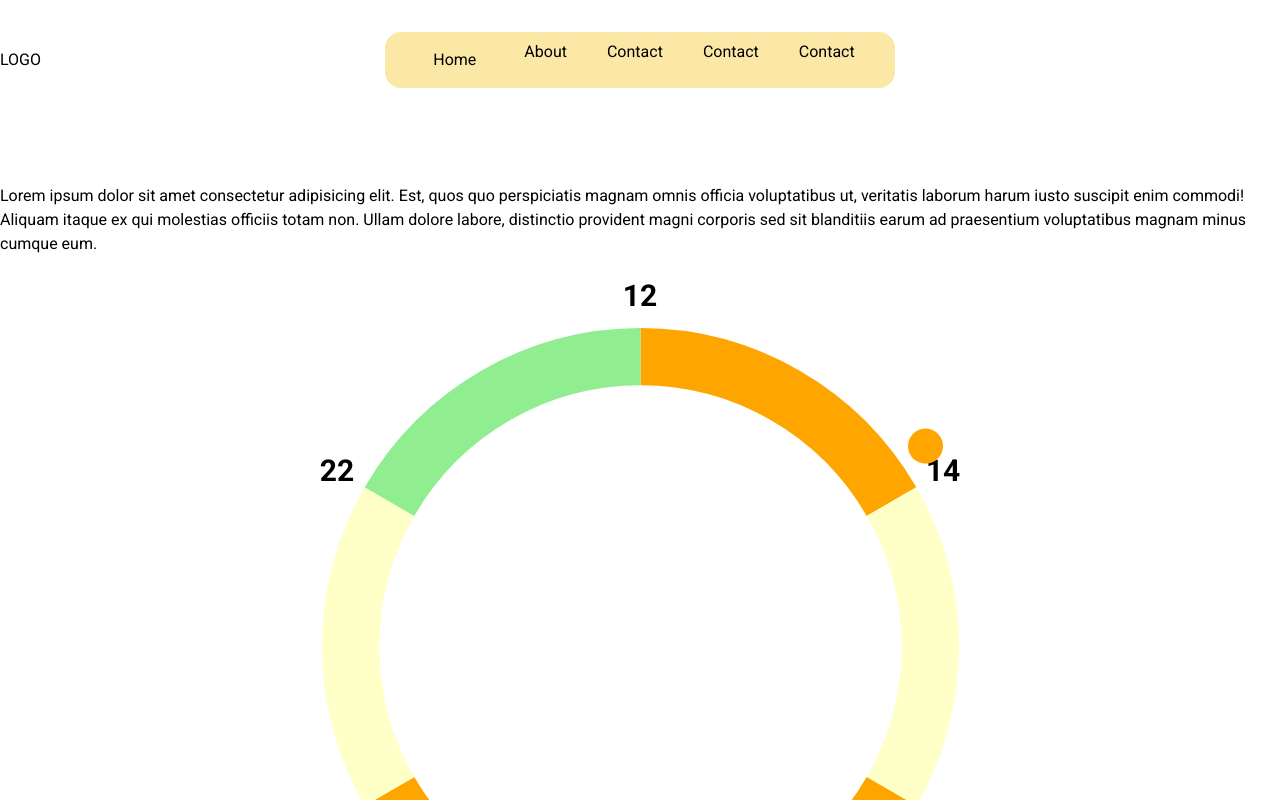
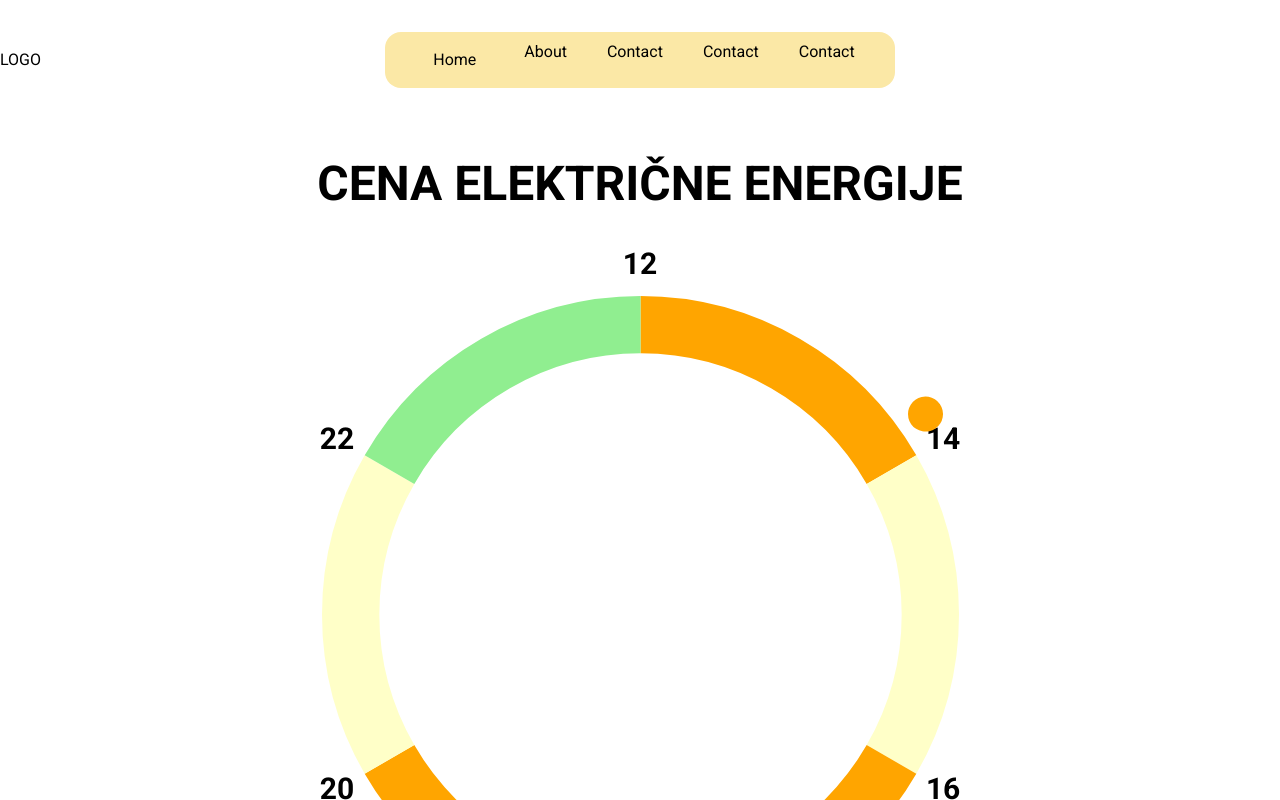
Before and after one commit to rubuz/cenergija-react, a React (Vite) app: page / in a window 1280 px wide. Shown: the top 800 px of the page. Built offline with nearby package versions, Linux system fonts and the light colour scheme.

Commit message:
center info working

```diff
--- a/src/App.tsx
+++ b/src/App.tsx
@@ -8,13 +8,8 @@ function App() {
       <div className="h-[100dvh] bg-white font-roboto ">
         <Header />
         <Section>
-          <h1 className="mt-20">
-            Lorem ipsum dolor sit amet consectetur adipisicing elit. Est, quos
-            quo perspiciatis magnam omnis officia voluptatibus ut, veritatis
-            laborum harum iusto suscipit enim commodi! Aliquam itaque ex qui
-            molestias officiis totam non. Ullam dolore labore, distinctio
-            provident magni corporis sed sit blanditiis earum ad praesentium
-            voluptatibus magnam minus cumque eum.
+          <h1 className="my-14 text-center text-5xl font-bold">
+            CENA ELEKTRIČNE ENERGIJE
           </h1>
         </Section>
         <Section>
```
